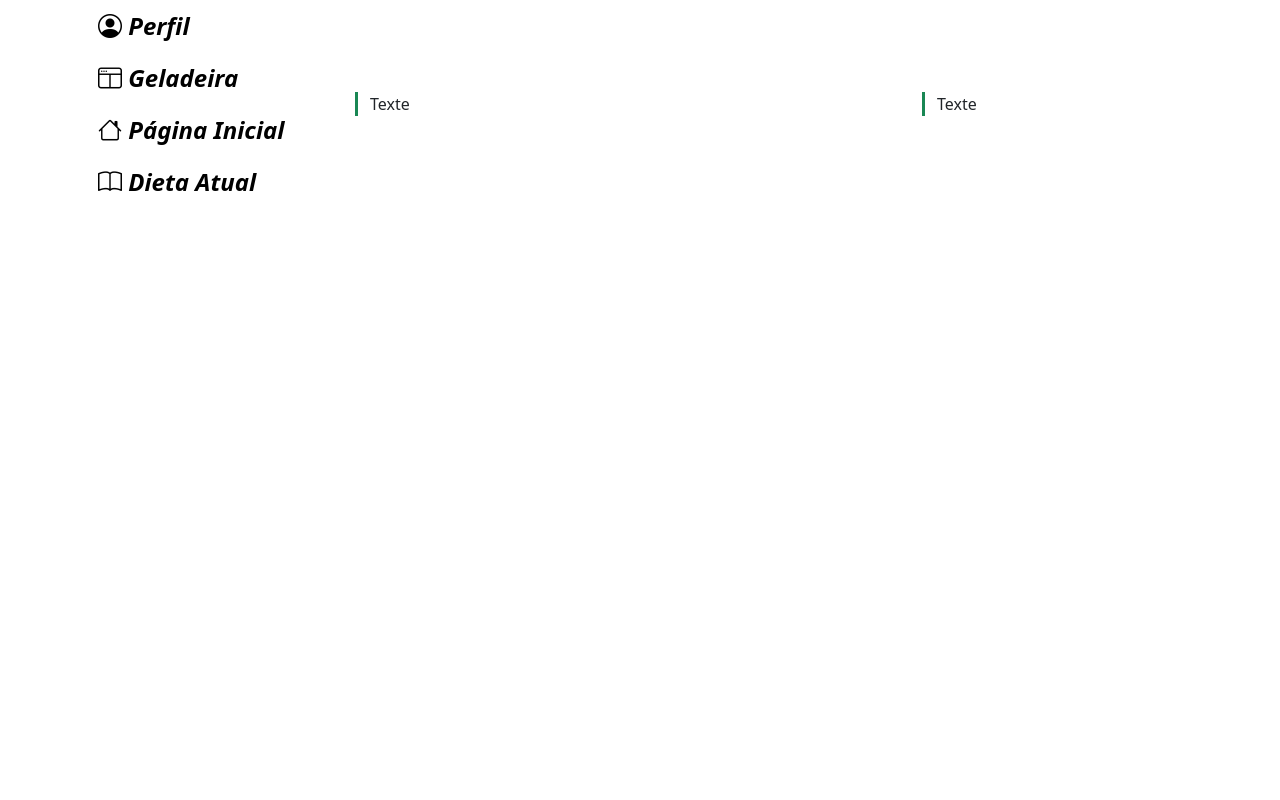
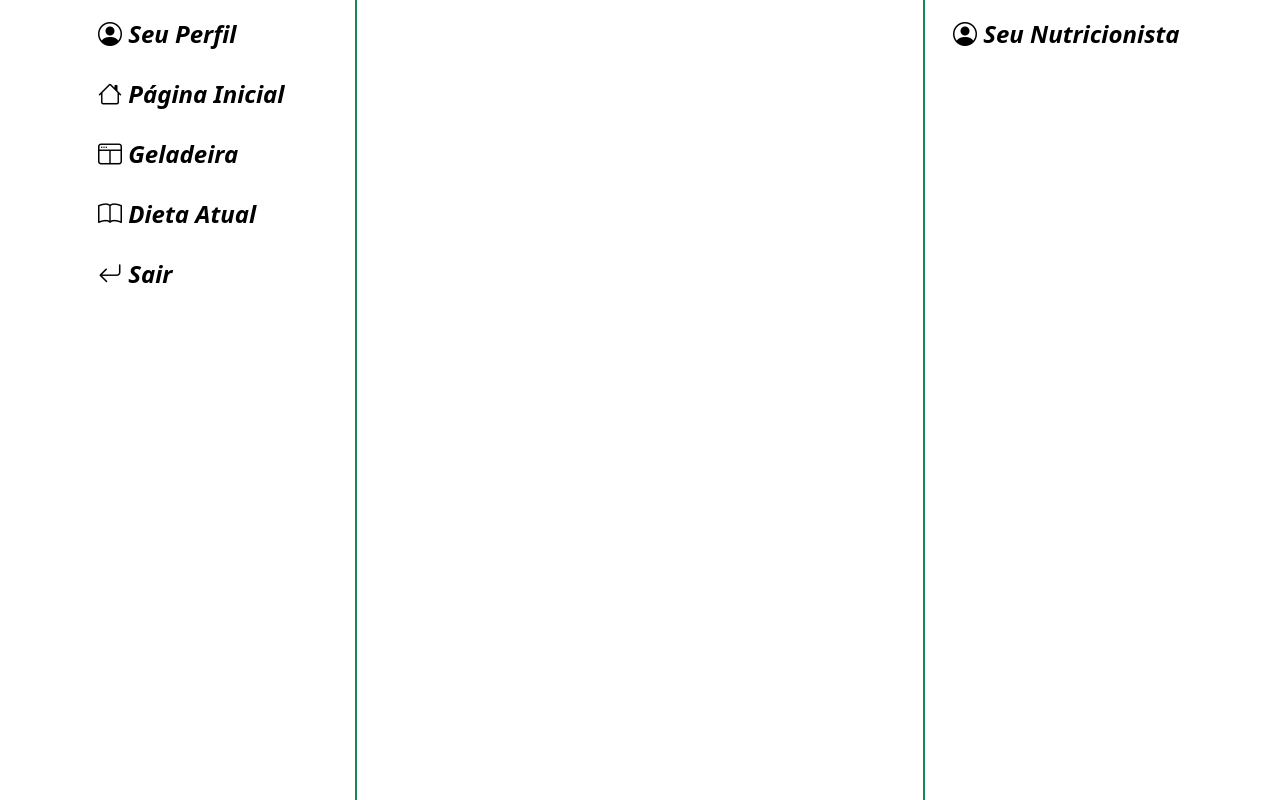
Before and after one commit to MichaelDouglasLima/GoodFood-Prototipo, a plain HTML site: page home.html in a window 1280 px wide. Drawn offline with nearby package versions, Linux system fonts and the light colour scheme.

Commit message:
Prototipando Home

```diff
--- a/home.html
+++ b/home.html
@@ -8,46 +8,59 @@
     <link href="https://cdn.jsdelivr.net/npm/bootstrap@5.3.3/dist/css/bootstrap.min.css" rel="stylesheet"
         integrity="sha384-QWTKZyjpPEjISv5WaRU9OFeRpok6YctnYmDr5pNlyT2bRjXh0JMhjY6hW+ALEwIH" crossorigin="anonymous">
     <link rel="stylesheet" href="https://cdn.jsdelivr.net/npm/bootstrap-icons@1.11.3/font/bootstrap-icons.min.css">
+    <link rel="stylesheet" href="style.css">
 </head>
 
 <body>
     <main class="container">
         <div class="row row justify-content-center align-items-center">
-            <div class="col-md-3">
+            <div class="col-md-3 vh-100">
                 <ul class="nav flex-column">
-                    <li class="nav-item">
+                    <li class="nav-item mt-2">
                         <a class="nav-link text-black fw-semibold" aria-current="page" href="#">
-                            <i class="bi bi-person-circle fs-4"> Perfil</i>
+                            <i class="bi bi-person-circle fs-4"> Seu Perfil</i>
                         </a>
                     </li>
-                    <li class="nav-item">
+                    <li class="nav-item mt-2">
+                        <a class="nav-link text-black fw-semibold" href="#">
+                            <i class="bi bi-house fs-4"> Página Inicial</i>
+                        </a>
+                    </li>
+                    <li class="nav-item mt-2">
                         <a class="nav-link text-black fw-semibold" aria-current="page" href="#">
                             <i class="bi bi-window-split fs-4"> Geladeira</i>
                         </a>
                     </li>
-                    <li class="nav-item">
+                    <li class="nav-item mt-2">
                         <a class="nav-link text-black fw-semibold" href="#">
-                            <i class="bi bi-house fs-4"> Página Inicial</i>
+                            <i class="bi bi-book fs-4"> Dieta Atual</i>
                         </a>
                     </li>
-                    <li class="nav-item">
-                        <a class="nav-link text-black fw-semibold" href="#">
-                            <i class="bi bi-book fs-4"> Dieta Atual</i>
+                    <li class="nav-item mt-2">
+                        <a class="nav-link text-black fw-semibold" href="index.html">
+                            <i class="bi bi-arrow-return-left fs-4"> Sair</i>
                         </a>
                     </li>
                 </ul>
             </div>
 
-            <div class="col-md-6 border border-top-0 border-bottom-0 border-success border-3">
-                Texte
+            <div class="col-md-6 border border-success border-2 border-top-0 border-bottom-0 vh-100">
+
             </div>
 
-            <div class="col-md-3">
-                Texte
+            <div class="col-md-3 vh-100">
+                <ul class="nav flex-column">
+                    <li class="nav-item mt-2">
+                        <a class="nav-link text-black fw-semibold" aria-current="page" href="#">
+                            <i class="bi bi-person-circle fs-4"> Seu Nutricionista</i>
+                        </a>
+                    </li>
+                </ul>
             </div>
         </div>
 
     </main>
+
     <script src="https://cdn.jsdelivr.net/npm/bootstrap@5.3.3/dist/js/bootstrap.bundle.min.js"
         integrity="sha384-YvpcrYf0tY3lHB60NNkmXc5s9fDVZLESaAA55NDzOxhy9GkcIdslK1eN7N6jIeHz"
         crossorigin="anonymous"></script>
```
